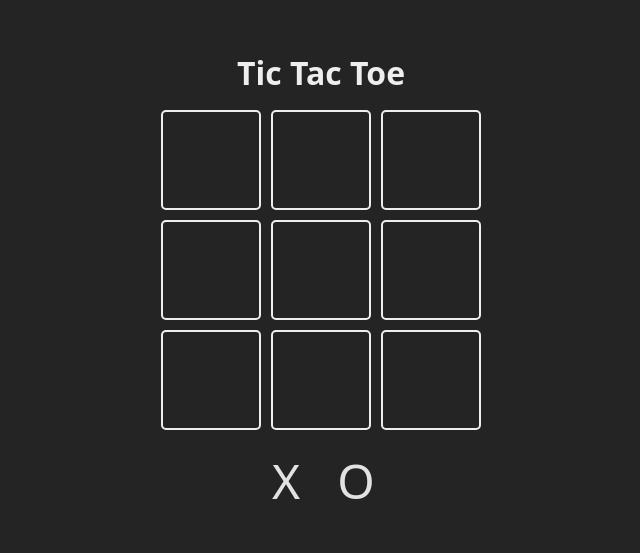
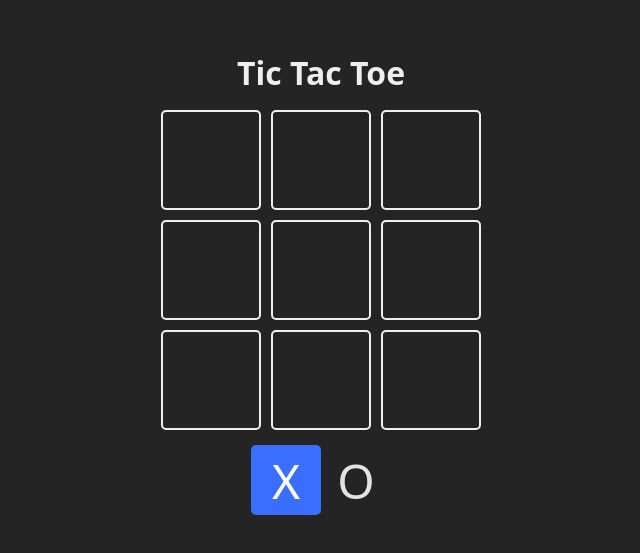
Before and after one commit to Espadv69/React_Beginner, a React (Vite) app in the folder 02-tic-tac-toe/: page / in a window 1280 px wide. Shown: the part 117-670 px from the top of the page, without its empty margins (319-959 px from the left). Built offline with nearby package versions, Linux system fonts and the light colour scheme.

Commit message:
Update: - highlight selected squares in the Tic Tac Toe game

```diff
--- a/02-tic-tac-toe/src/components/App.jsx
+++ b/02-tic-tac-toe/src/components/App.jsx
@@ -5,9 +5,10 @@ const TURNS = {
 }
 
 
-const Square = ({ children, updateBoard, index }) => {
+const Square = ({ children, isSelected, updateBoard, index }) => {
+  const className = `square ${isSelected ? 'is-selected' : ''}`
   return (
-    <div className="square">
+    <div className={className}>
       {children}
     </div>
   )
@@ -38,8 +39,8 @@ function App() {
       </section>
 
       <section className='turn'>
-        <Square>{TURNS.X}</Square>
-        <Square>{TURNS.O}</Square>
+        <Square isSelected={turn === TURNS.X}>{TURNS.X}</Square>
+        <Square isSelected={turn === TURNS.O}>{TURNS.O}</Square>
       </section>
     </main>
   )
```
